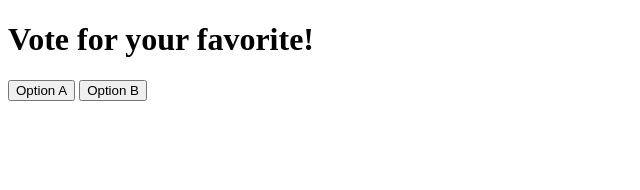
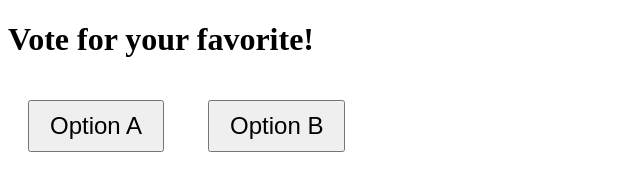
Before and after one commit to Krissttina/clash-battle, a website: page core.html in a window 1280 px wide. Shown: the whole page, without its empty margins (0-640 px from the left). Drawn offline with Linux system fonts and the light colour scheme.

Commit message:
first set style

```diff
--- a/core.html
+++ b/core.html
@@ -4,6 +4,18 @@
     <meta charset="UTF-8">
     <meta name="viewport" content="width=device-width, initial-scale=1.0">
     <title>Document</title>
+    <style>
+        .button {
+          padding: 10px 20px;
+          font-size: 1.5rem;
+          margin: 20px;
+          cursor: pointer;
+        }
+        .disabled {
+          background-color: #ccc;
+          cursor: not-allowed;
+        }
+      </style>
 </head>
 <body>
     <h1>Vote for your favorite!</h1>
```
